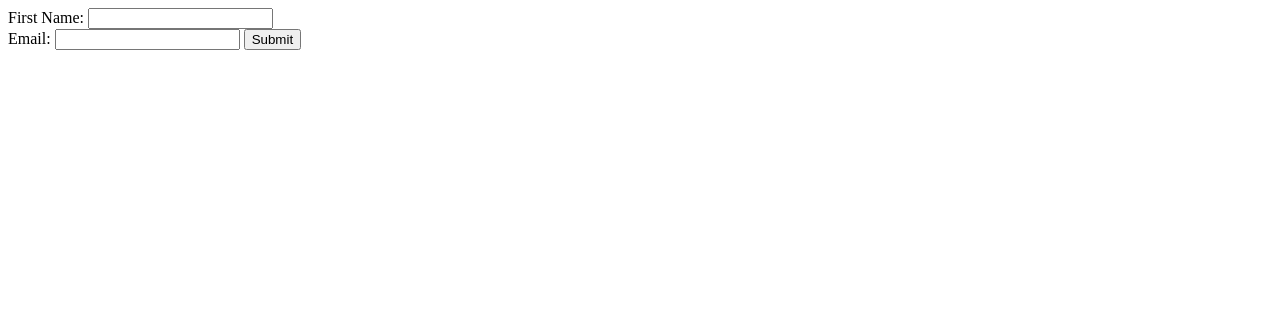
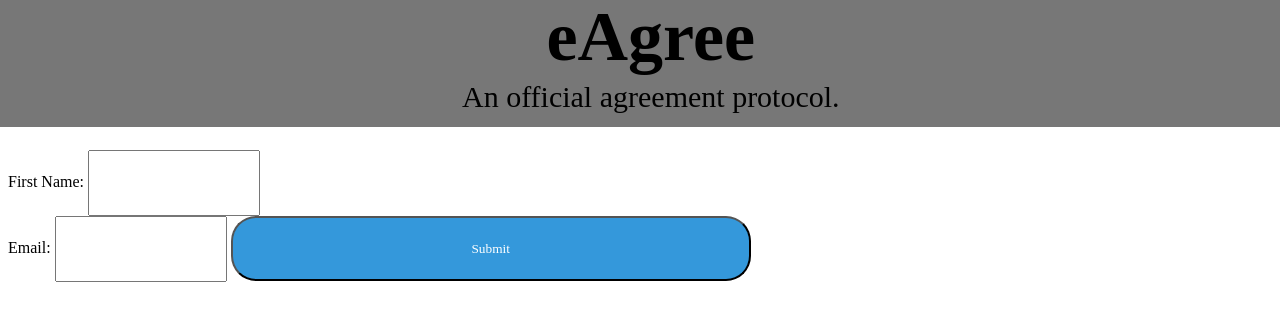
Before and after one commit to MatthewUng/EZ-Sign, a plain HTML site: page public/submit.html in a window 1280 px wide. Drawn offline with Linux system fonts and the light colour scheme; a web font is replaced by a local one.

Commit message:
updated submit.html

```diff
--- a/public/submit.html
+++ b/public/submit.html
@@ -1,10 +1,26 @@
 <html>
    <body>
+    <link rel="stylesheet" type="text/css" href="style.css">
+    <div class="header" id="header">
+      <h1 style="text-align:center;margin-bottom: 0px;padding-bottom: 0px;">eAgree</h1>
+      <p style="text-align:center; font-size: 30px;margin-top: 0px; padding-top: 0px;margin-bottom: 0px; padding-bottom: 0px;">An official agreement protocol.</p>
+    </div>
 
       <form action = "http://127.0.0.1:3000/submit_redirect" method = "POST">
          First Name: <input type = "text" name = "name">  <br>
          Email: <input type = "text" name = "email">
-         <input type = "submit" value = "Submit">
+
+
+
+
+
+
+
+       <input id = "button" type = "submit" value = "Submit" style="text-align:center; width:520px; background: #3498DB; text-decoration: none; color: White;">
+
+
+
+
       </form>
 
    </body>
```
